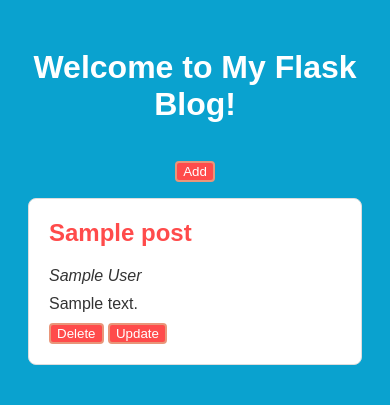
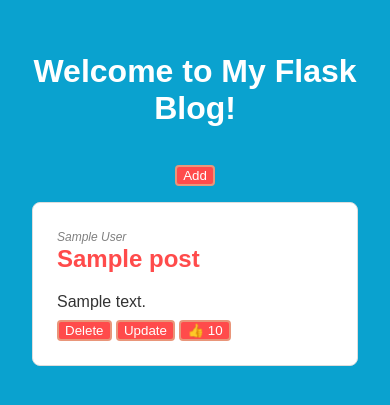
Before and after one commit to DPro23/Masterblog, a Flask app: template templates/index.html in a window 390 px wide. Shown: the top 405 px of the page. Run offline with Flask 3, Linux system fonts and the light colour scheme; the template is opened without the code that fills it: most values are stand-ins (such as "Sample title", 1, 10 or a date in 2020).

Commit message:
Add likes and buttons to like and count posts likes, improve responsive design

```diff
--- a/app.py
+++ b/app.py
@@ -81,6 +81,7 @@ def add():
             "author": author,
             "title": title,
             "content": content,
+            "likes": 0,
         }
         add_post(new_post)
         return redirect(url_for('index'))
@@ -113,6 +114,7 @@ def update(post_id):
             "author": author,
             "title": title,
             "content": content,
+            "likes": post['likes'],
         }
 
         update_post(new_post)
@@ -121,5 +123,25 @@ def update(post_id):
     return render_template('update.html', post=post)
 
 
+@app.route('/like/<int:post_id>')
+def like(post_id):
+    """Add +1 like to a post."""
+    post = get_post_by_id(post_id)
+    if post is None:
+        return "Post not found", 404
+
+    # Updated post
+    new_post = {
+        "id": post_id,
+        "author": post['author'],
+        "title": post['title'],
+        "content": post['content'],
+        "likes": post['likes'] + 1,
+    }
+
+    update_post(new_post)
+    return redirect(url_for('index'))
+
+
 if __name__ == '__main__':
     app.run(host="0.0.0.0", port=5023, debug=True)
--- a/static/style.css
+++ b/static/style.css
@@ -1,14 +1,13 @@
 body {
     font-family: Arial, sans-serif;
     background-color: #0aa2cf;
-    padding: 20px;
+    padding: 1.5rem;
     color: #333;
 }
 
 a, a:active, a:visited {
     color: #fff;
     text-decoration: none;
-
 }
 
 h1 {
@@ -18,9 +17,11 @@ h1 {
 
 .posts-container {
     display: flex;
-    gap: 2rem;
+    gap: 1rem;
     justify-content: center;
     flex-wrap: wrap;
+    max-height: 75dvh;
+    overflow: scroll;
 }
 
 .post {
@@ -29,22 +30,32 @@ h1 {
     max-width: 25rem;
     background-color: #FFF;
     border: 1px solid #DDD;
-    padding: 20px;
+    padding: 1.5rem;
     border-radius: 8px;
 }
 
 .post h2 {
     margin-top: 0;
     color: #ff4b4b;
+    display: -webkit-box;
+    -webkit-line-clamp: 3;
+    -webkit-box-orient: vertical;
+    overflow: hidden;
+    text-overflow: ellipsis;
 }
 
 .post p {
     display: -webkit-box;
     -webkit-line-clamp: 3;
     -webkit-box-orient: vertical;
-    margin: 10px 0;
+    margin: 0.6rem 0;
     overflow: hidden;
     text-overflow: ellipsis;
+}
+
+.post em {
+    color: gray;
+    font-size: 0.75rem;
 }
 
 .nav-links {
--- a/templates/index.html
+++ b/templates/index.html
@@ -14,11 +14,12 @@
     <div class="posts-container">
     {% for post in posts %}
         <div class="post">
+            <em>{{post['author']}}</em>
             <h2>{{post['title']}}</h2>
-            <p><em>{{post['author']}}</em></p>
             <p>{{post['content']}}</p>
             <button><a href="{{ url_for('delete', post_id=post['id']) }}">Delete</a></button>
             <button><a href="{{ url_for('update', post_id=post['id']) }}">Update</a></button>
+            <button><a href="{{ url_for('like', post_id=post['id']) }}">👍️ {{post['likes']}}</a></button>
         </div>
         {% endfor %}
     </div>
```
